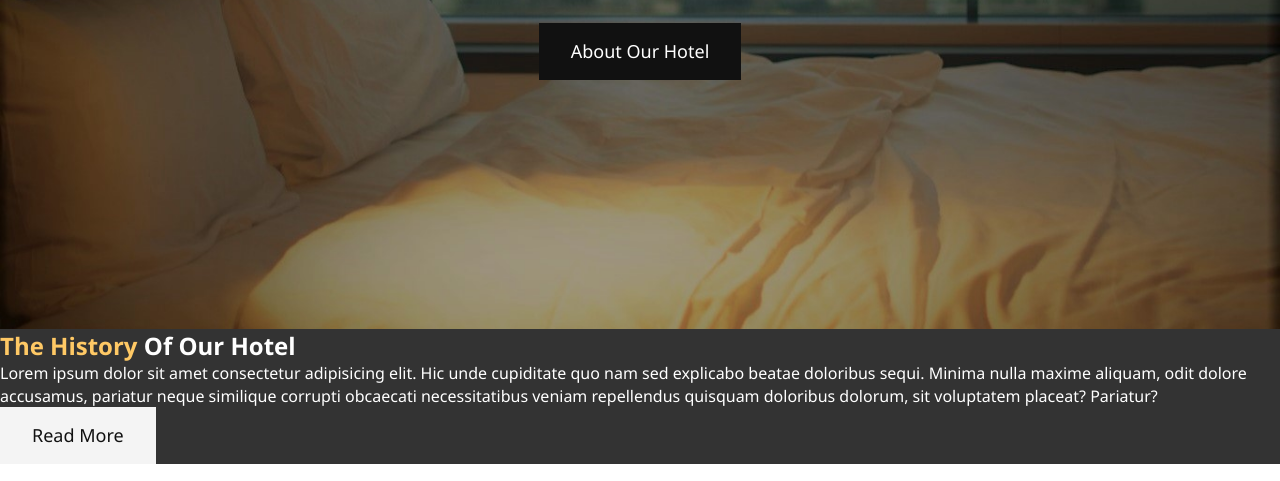
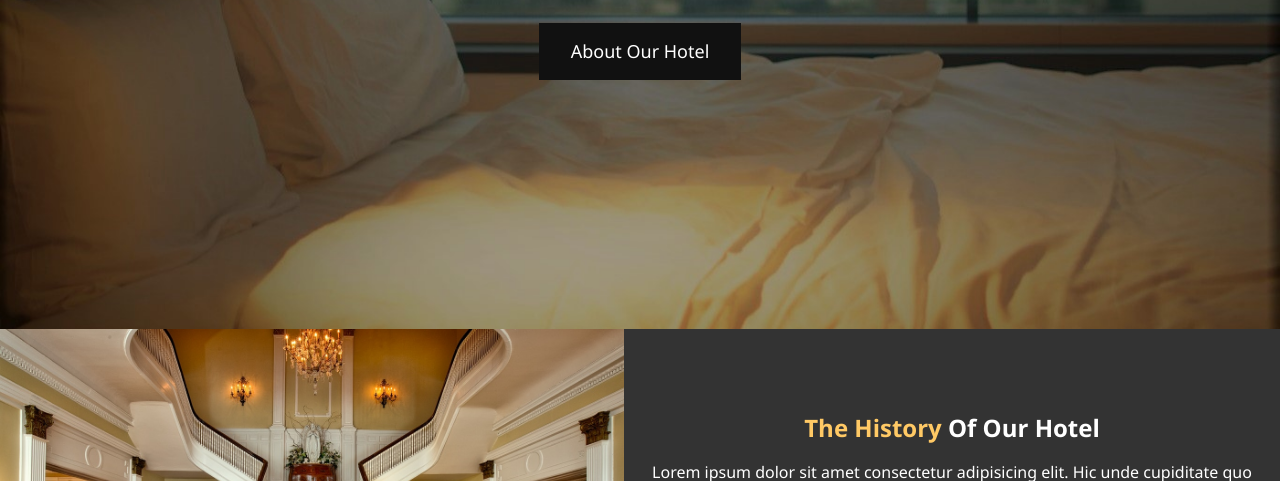
Before and after one commit to Oussama-Moussaoui/3-Pages-Hotel-Website-Project-with-HTML-CSS, a plain HTML site: page Rebuilding/index.html in a window 1280 px wide. Shown: the part 471-952 px from the top of the page. Drawn offline with Linux system fonts and the light colour scheme.

Commit message:
Added css for the history area

```diff
--- a/Rebuilding/css/style.css
+++ b/Rebuilding/css/style.css
@@ -25,6 +25,14 @@ a {
 
 ul, li {
     list-style: none;
+}
+
+h1, h2, h3 {
+    margin-bottom: 1rem;
+}
+
+p {
+    margin-bottom: 1rem;
 }
 
 /* Utility Classes */
@@ -96,6 +104,10 @@ ul, li {
     text-align: center;
 }
 
+.fas {
+    margin-bottom: 1rem;
+}
+
 /* Navbar*/
 #navbar {
     background: #333;
@@ -141,8 +153,33 @@ ul, li {
     justify-content: center;
     text-align: center;
     color: #fff;
+    padding: 0 2rem;
 }
 
 #showcase .showcase-content .btn {
     margin: 1rem 0;
 }
+
+/* History Area */
+#history {
+    display: flex;
+    height: 400px;
+}
+
+#history div {
+    flex: 1;
+}
+
+#history .history-img {
+    background: url('../img/pexels-pixabay-161758.jpg') no-repeat center center/cover;
+}
+
+#history .history-content {
+    height: 100%;
+    display: flex;
+    flex-direction: column;
+    justify-content: center;
+    align-items: center;
+    text-align: center;
+    padding: 0 1rem;
+}
```
